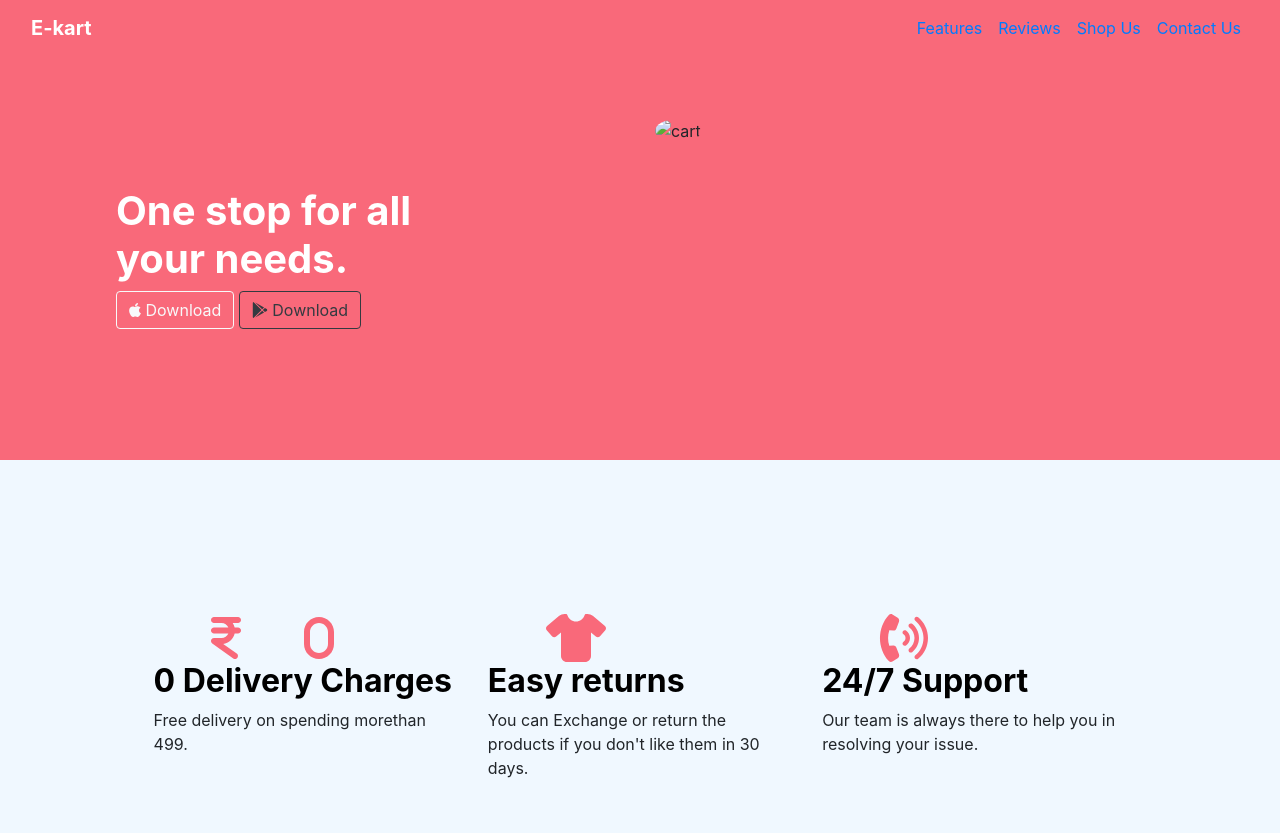
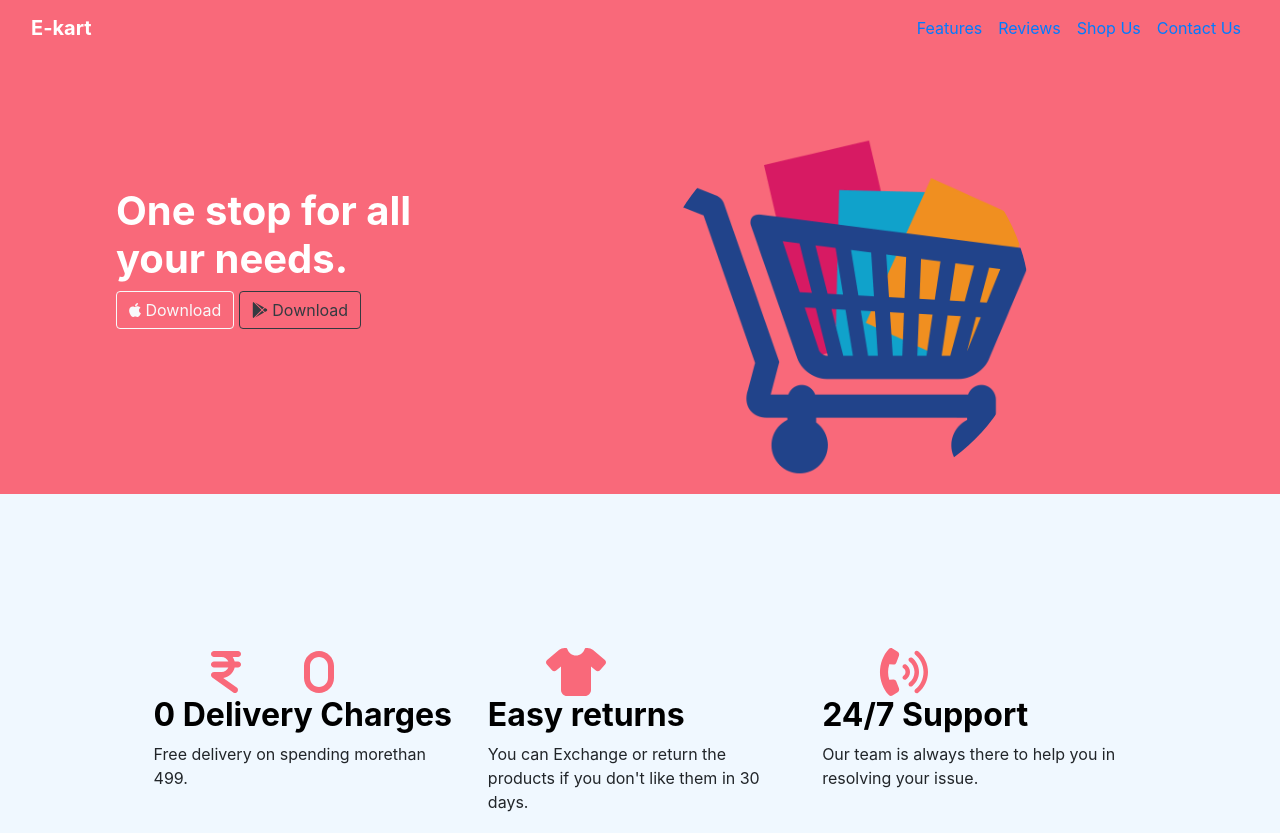
Before and after one commit to DevendranathReddy7/Ekart_Responsive_website, a plain HTML site: page index.html in a window 1280 px wide. Shown: the top 833 px of the page. Drawn offline with nearby package versions, Linux system fonts and the light colour scheme; files that its build step writes are made by us from their sources.

Commit message:
Update index.html

```diff
--- a/index.html
+++ b/index.html
@@ -58,7 +58,7 @@
       </div>
 
       <div class="image col-lg-6">
-        <img src="css/Cart.png" alt="cart">
+        <img src="Cart.png" alt="cart">
 
       </div>
 
```
